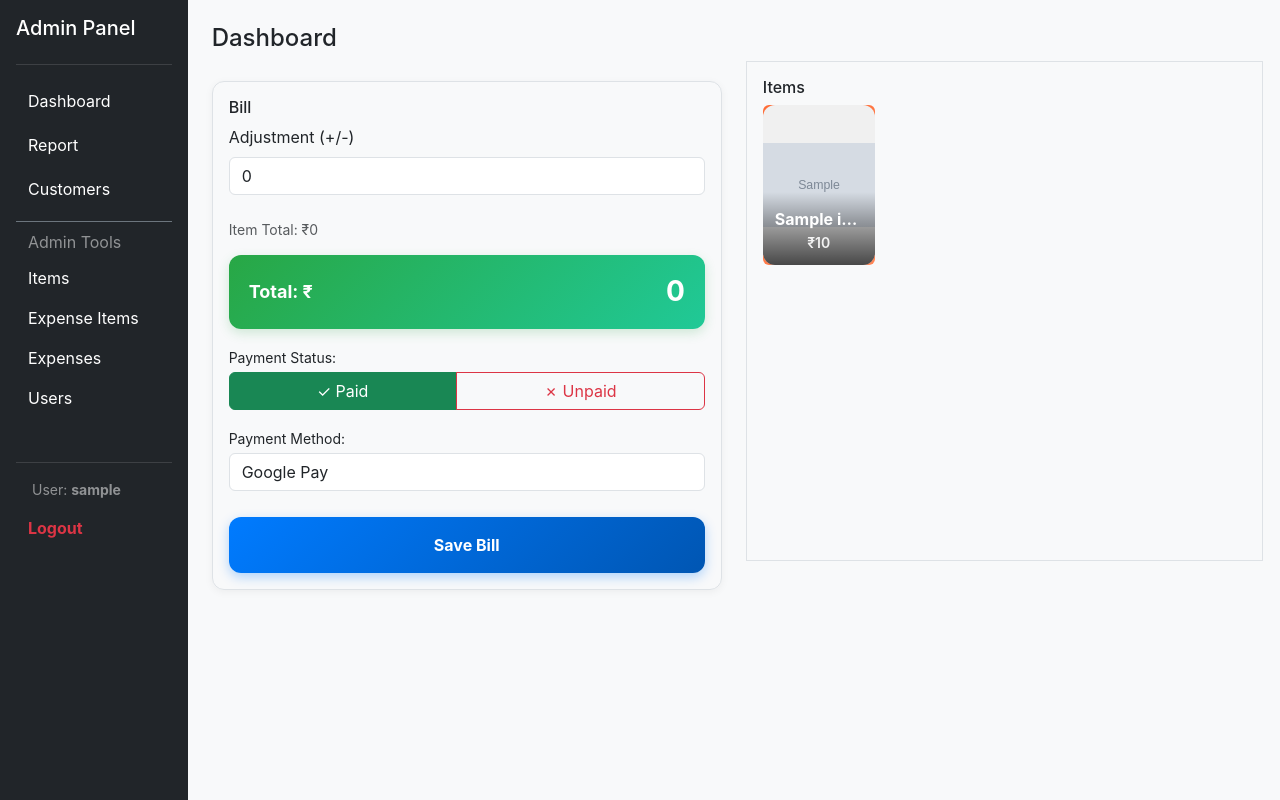
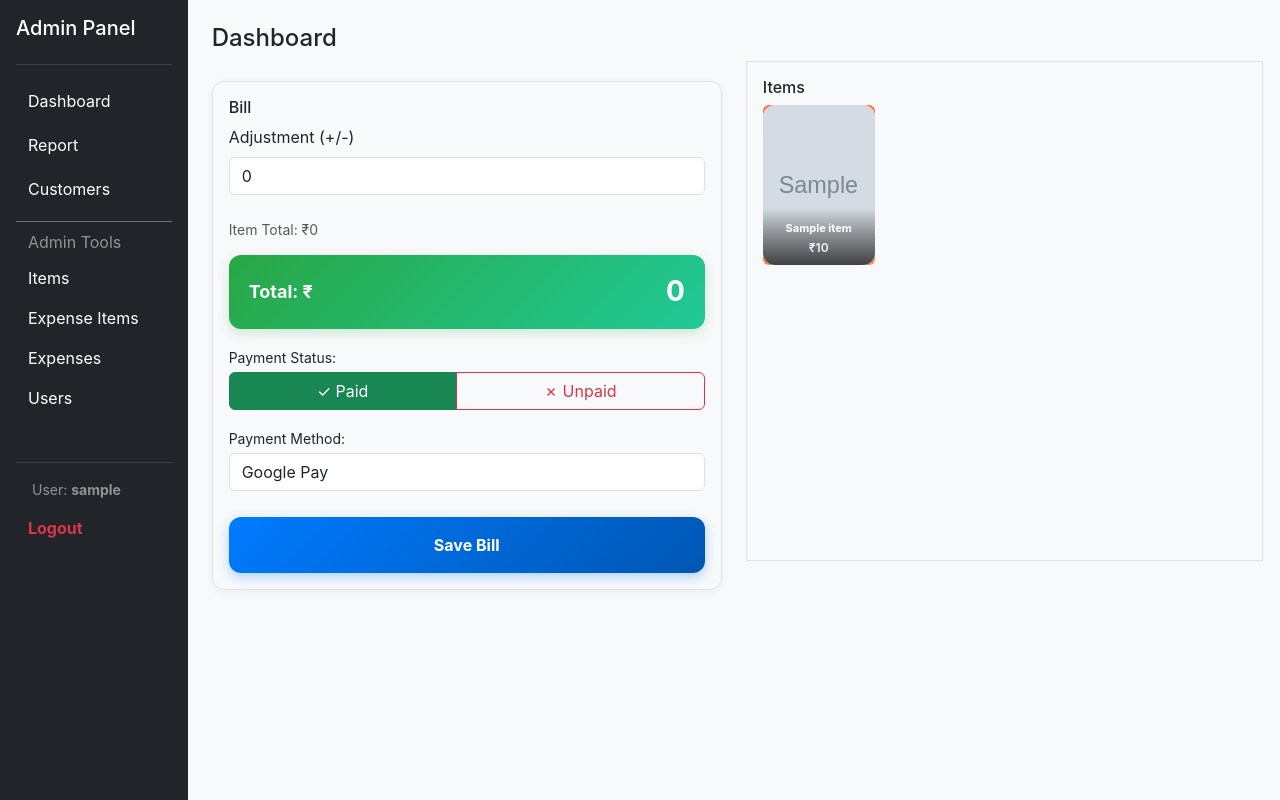
Before and after one commit to mcadithya/Adukkala, a Django app: page / in a window 1280 px wide. Run offline with Django 5.2, Linux system fonts and the light colour scheme; a user stored in the database is signed in; tables that the repository leaves empty hold one stand-in row (values such as "Sample post"); grey boxes marked "Sample" are stand-in pictures.

Commit message:
item name change

```diff
--- a/Adukkala/templates/billing/dashboard.html
+++ b/Adukkala/templates/billing/dashboard.html
@@ -92,16 +92,16 @@
       <div class="dashboard-item-grid" style="max-height: 600px; overflow-y: auto;">
 
         {% for item in items %}
-        <div class="card p-0 !important text-center h-100 item-card-compact" style="overflow: hidden; cursor: pointer; position: relative;" onclick="addToCart({{ item.id }}, {{ item.price }}, '{{ item.name|escapejs }}')">
+        <div class="card p-0 !important text-center h-100 item-card-compact" style="overflow: hidden; cursor: pointer; position: relative; display: flex; flex-direction: column; max-height: 250px;">
           {% if item.image %}
-          <img src="{{ item.image.url }}" class="dashboard-item-img">
+          <img src="{{ item.image.url }}" class="dashboard-item-img" style="object-fit: cover; flex-shrink: 0;">
           {% else %}
-          <div class="dashboard-item-img placeholder"></div>
+          <div class="dashboard-item-img placeholder" style="flex-shrink: 0;"></div>
           {% endif %}
 
-          <div class="item-overlay">
-            <strong class="item-card-name">{{ item.name }}</strong>
-            <div class="item-card-price">₹{{ item.price }}</div>
+          <div class="item-overlay" style="display: flex; flex-direction: column; justify-content: center; align-items: center; padding: 8px; flex-grow: 1; overflow: hidden; min-height: auto;">
+            <strong class="item-card-name" style="font-size: 11px; line-height: 1.3; word-wrap: break-word; word-break: break-word; white-space: normal; flex-grow: 1; display: flex; align-items: center;" title="{{ item.name }}">{{ item.name }}</strong>
+            <div class="item-card-price" style="margin-top: 4px; font-size: 12px; flex-shrink: 0;">₹{{ item.price }}</div>
           </div>
         </div>
         {% endfor %}
```
